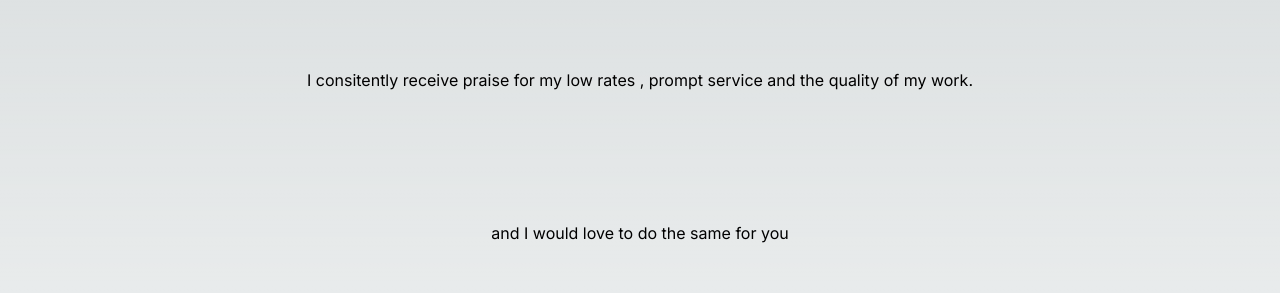
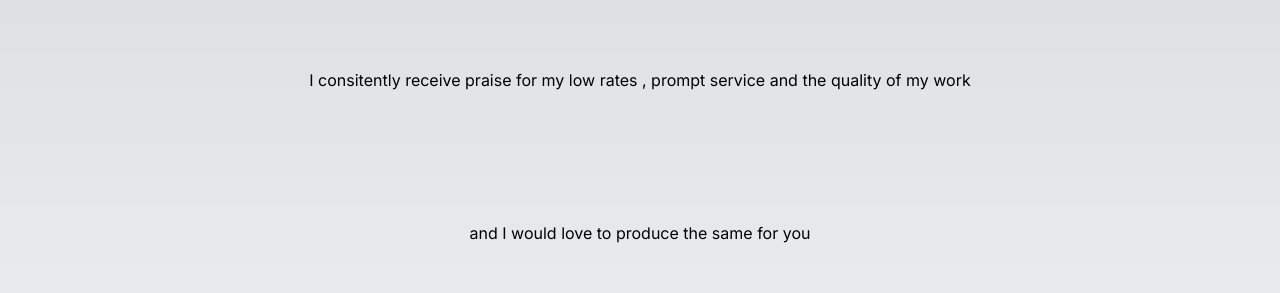
Before and after one commit to letzwrk/Handyman, a Next.js app: page / in a window 1280 px wide. Shown: the part 210-503 px from the top of the page. Built offline with nearby package versions, Linux system fonts and the light colour scheme.

Commit message:
content clean up

```diff
--- a/pages/index.js
+++ b/pages/index.js
@@ -22,9 +22,9 @@ export default function Home() {
             1 (512) 809-0129 </a></p>
         </div>
 
-        <p className={inter.className}>I consitently receive praise for my low rates , prompt service and the quality of my work.</p>
+        <p className={inter.className}>I consitently receive praise for my low rates , prompt service and the quality of my work</p>
 
-        <p className={inter.className}>and I would love to do the same for you</p>
+        <p className={inter.className}>and I would love to produce the same for you</p>
 
       <div className={styles.grid}>
 
```
